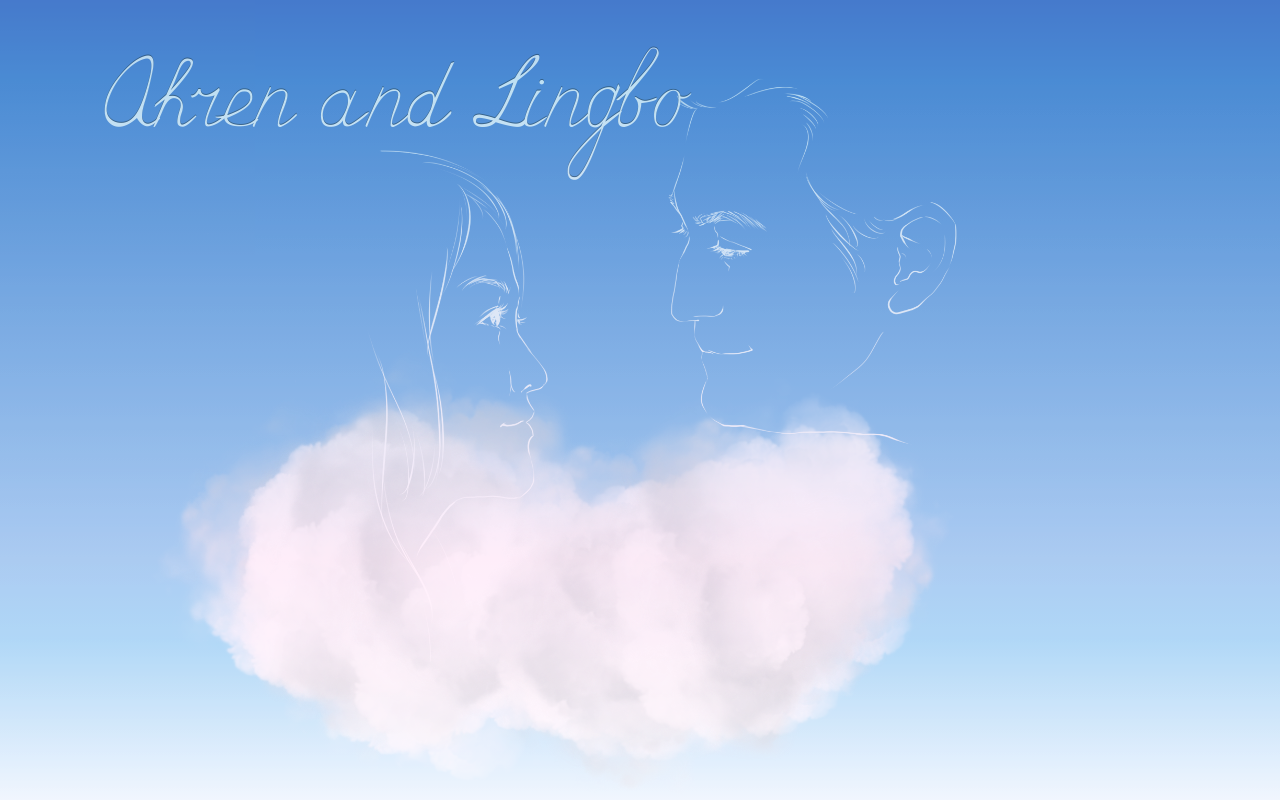
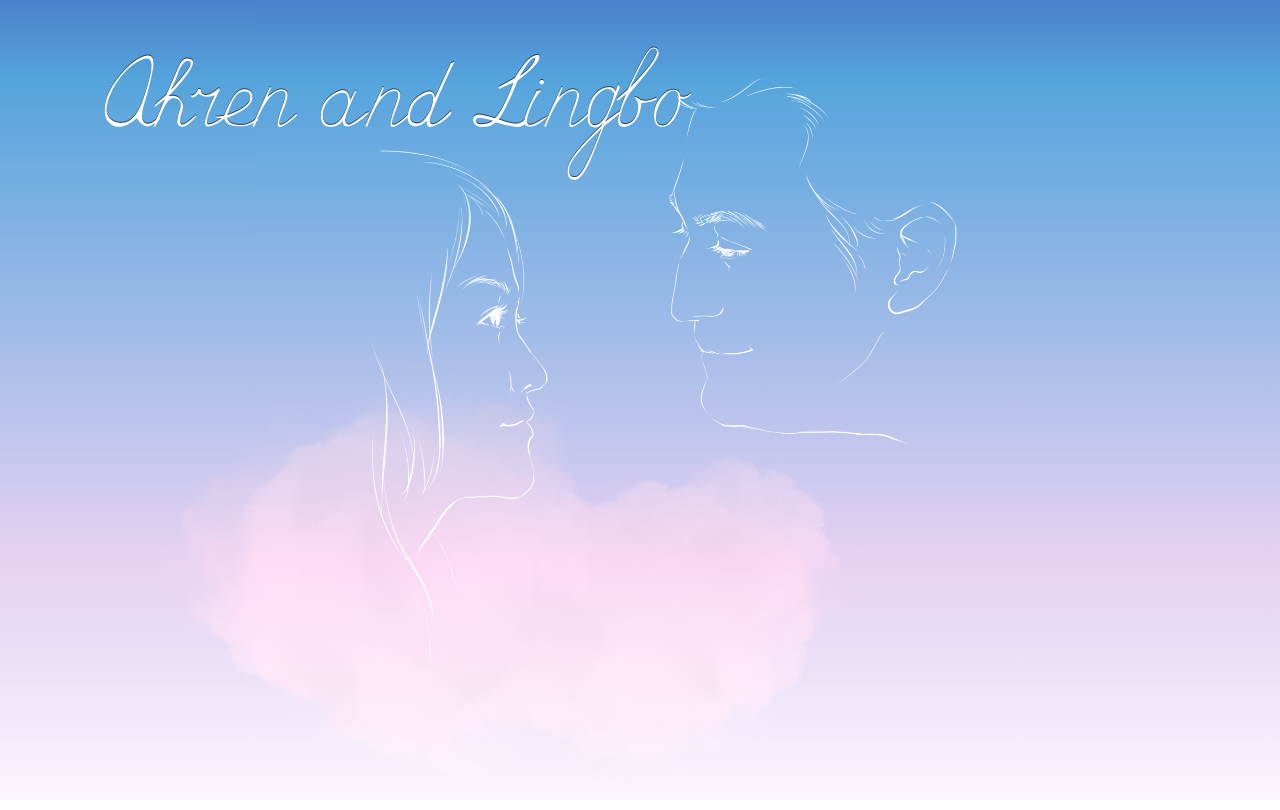
Before and after one commit to hummus/cloud-announce, a plain HTML site: page index.html in a window 1280 px wide. Drawn offline with Linux system fonts and the light colour scheme.

Commit message:
clouds on top

```diff
--- a/clouds3.css
+++ b/clouds3.css
@@ -131,7 +131,7 @@ body{
   width:100%;
   height:100%;
   display:block;
-  z-index: 1;
+  /*z-index: 1;*/
   /* Set rules to fill background */
   min-height: 100%;
   min-width: 1024px;
@@ -148,12 +148,12 @@ body{
 
 .stars {
   background:transparent url(images/stars.png) repeat top center;
-  z-index:0;
+  z-index:8;
 }
 
 .stars_less {
   background:transparent url(images/stars_less.png) repeat top center;
-  z-index:0;
+  z-index:8;
 }
 
 .twinkling{
@@ -179,6 +179,10 @@ body{
     overflow:hidden;
     min-height: 100%;
 }
+#world-top{
+  position: relative;
+  z-index: 10;
+}
 #world{
     position:relative;
  /*   left:50%;
@@ -191,6 +195,11 @@ body{
     -webkit-transform-style:preserve-3d;
     -moz-transform-style:preserve-3d;
     -o-transform-style:preserve-3d*/
+}
+#world-top div{
+    -webkit-transform-style:preserve-3d;
+    -moz-transform-style:preserve-3d;
+    -o-transform-style:preserve-3d
 }
 #world div{
     -webkit-transform-style:preserve-3d;
--- a/clouds3.js
+++ b/clouds3.js
@@ -31,6 +31,7 @@ $( document ).ready(function() {
     var layers=[],
         objects=[],
         world=document.getElementById('world'),
+        worldTop=document.getElementById('world-top'),
         viewport=document.getElementById('viewport'),
         d=0,p=400,
         worldXAngle=0,worldYAngle=0;
@@ -52,7 +53,12 @@ $( document ).ready(function() {
     function createCloud(shouldStartOffscreen=false){
         var div=document.createElement('div');
         div.className='cloudBase';
+        if (! shouldStartOffscreen){
             var x=screen.width*(3/4)*Math.random();
+        } else {
+            var x = screen.width + 50;
+        }
+
         var y=screen.height*(0.5)+(Math.random()*screen.height/8);
         var z=256-(Math.random()*0);
         var t='translateX( '+x+'px ) translateY( '+y+'px ) translateZ( '+z+'px )';
@@ -112,13 +118,13 @@ $( document ).ready(function() {
         var img=document.createElement('img');
         img.setAttribute('src', 'images/faces_night2.png');
         img.setAttribute('class', 'fg');
-        world.appendChild(img);
+        worldTop.appendChild(img);
 
         var tw = document.createElement('div');
         tw.id = "twinkling";
         world.appendChild(tw);
 
-        for(var j=0;j<11;j++){
+        for(var j=0;j<8;j++){
             objects.push(createCloud());
         }
     }
@@ -179,25 +185,26 @@ $( document ).ready(function() {
                 console.log(base.childNodes);
                 updateCloudImg(base.childNodes);
             }
-        }, 2500);
-
-
-
-        var wrld = $("#world");
-        var tw = $("#twinkling");
+            var wrld = $("#world-top");
+            // var tw = $("#twinkling");
             wrld.removeClass("stars stars_less");
-        tw.removeClass("twinkling");
+            // tw.removeClass("twinkling");
             if ($.inArray(skies[updateSky], ["dawn","night","dusk"])>=0) {
                 var star_class = (skies[updateSky]=="night")?"stars":"stars_less";
                 if (skies[updateSky]=="night") {
-                tw.addClass("twinkling")
-                tw.addClass("night")
+                    // tw.addClass("twinkling")
+                    // tw.addClass("night")
                     star_class = "stars";
                 }
                 wrld.addClass(star_class);
             } else {
                 wrld.removeClass("stars stars_less");
             }
+        }, 4300);
+
+
+
+
     }
 
     // function onContainerMouseWheel(event){
@@ -235,9 +242,12 @@ $( document ).ready(function() {
             }
         }
 
-        for(var j=0;j<removed;j++){
-            objects.push(createCloud());
+        if (100*Math.random()<0.5){
+            objects.push(createCloud(shouldStartOffscreen=true));
         }
+        // for(var j=0;j<removed;j++){
+        //     objects.push(createCloud());
+        // }
 
         // change bg
         updateCount +=1;
--- a/index.html
+++ b/index.html
@@ -11,9 +11,8 @@
         <!-- // <script src="bootstrap.min.js"></script> -->
     </head>
     <body>
-    <div id="viewport-outer" class="viewport">
-    </div>
-    <div id="viewport" class="viewport zomg">
+    <div id="world-top">
+        <!-- <img src="images/faces_night2.png" class="fg"> -->
         <div id="text">
             <div id="title">Ahren and Lingbo</div>
         <!-- <ul id="info">
@@ -37,6 +36,11 @@
             </li> -->
         <!-- </ul> -->
         </div>
+    </div>
+    <div id="viewport-outer" class="viewport">
+    </div>
+    <div id="viewport" class="viewport zomg">
+
         <div id="world">
         </div>
     </div>
```
Lines whose indentation alone changed are shown as unchanged.
